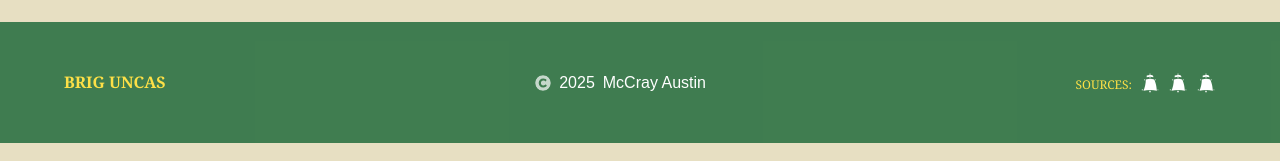
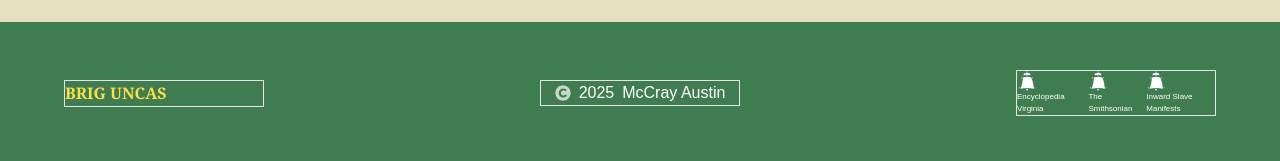
Before and after one commit to mmaustin/brig-uncas, a Next.js app in the folder uncas/: page / in a window 1280 px wide. Shown: the part 976-1137 px from the top of the page. Built offline with nearby package versions, Linux system fonts and the light colour scheme.

Commit message:
Removed sources label from footer, added figcaption text to external icons

```diff
--- a/uncas/components/display/Footer.tsx
+++ b/uncas/components/display/Footer.tsx
@@ -18,22 +18,24 @@ const Footer = () => {
       <div className="w-[90%] flex justify-between items-center">
         <div className="w-full flex flex-col gap-2 sm:gap-0 sm:flex-row sm:justify-between items-center">
           {/* <div className="w-full flex flex-row justify-between items-center"> */}
-          <div className="">
+          <div className="border w-[200px]">
             <Link href={'/'} className="text-base text-yellow-300 font-extrabold font-serif uppercase text-white" >Brig Uncas</Link>
           </div>
-          <div className="w-[200px] flex flex-row justify-center items-center gap-2 ">
+          <div className="w-[200px] flex flex-row justify-center items-center gap-2 border">
             <FaCopyright className="rounded-lg w-4 h-4 text-white/70" />
             <p className="text-base text-white">{year}</p>
             <p className="text-base text-white">McCray Austin</p>
           </div>
-          <nav className="flex flex-row justify-center items-end gap-2">
-            <span className="text-xs font-serif text-yellow-300 uppercase">sources:</span>
+          {/* <nav className="flex flex-row justify-center items-end gap-2"> */}
+          <nav className="flex flex-row justify-center items-end gap-2 border w-[200px]">
+            {/* <span className="text-xs font-serif text-yellow-300 uppercase">sources:</span> */}
             {
               externalSources.map((address, i) => {
                 return (
                   <figure key={i} >
                     <Link key={i} href={address.path} target="_blank" >
                       <GiSail className="text-xl hover:text-yellow-300" />
+                      <figcaption className="text-[8px] ">{address.source}</figcaption>
                     </Link>
                   </figure>
                   // <TooltipProvider key={i}>
```
